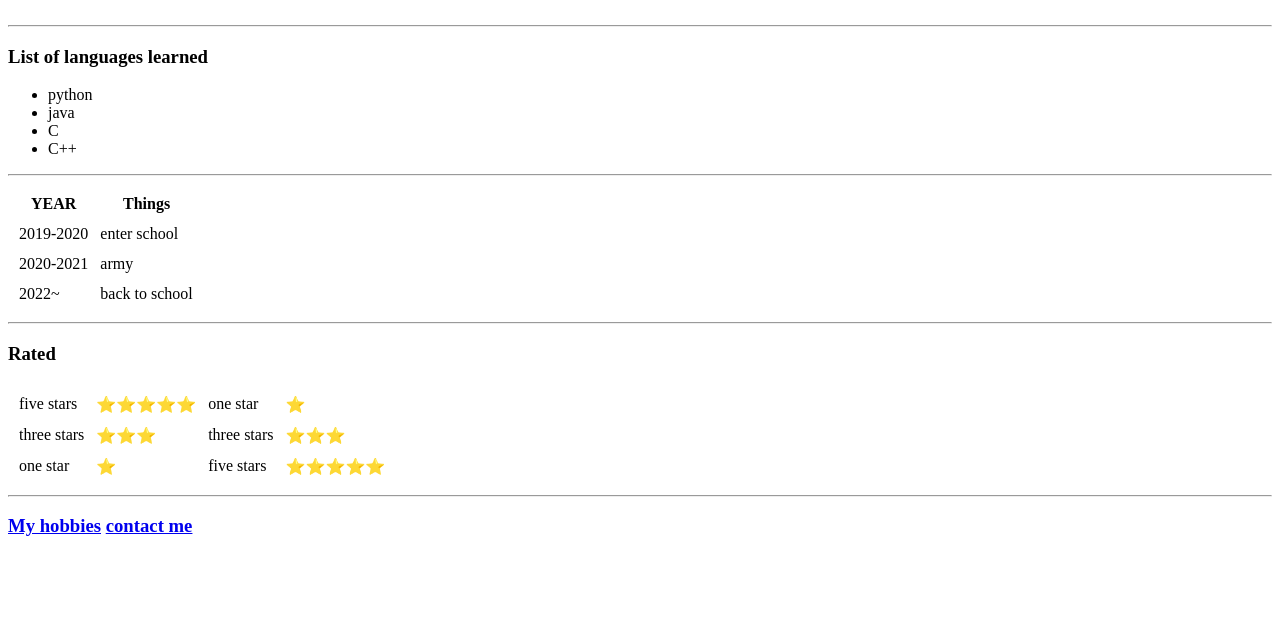
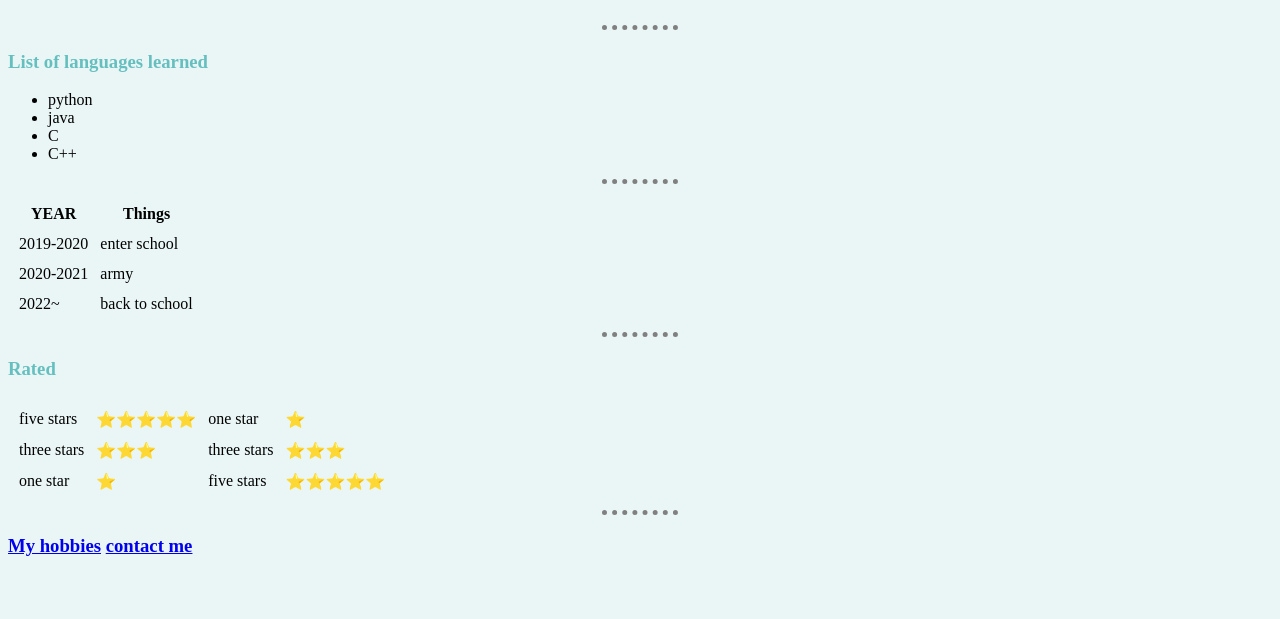
Before and after one commit to gmlwls768/python_learn, a plain HTML site: page Day_041-042-043/index.html in a window 1280 px wide. Shown: the part 181-800 px from the top of the page. Drawn offline with Linux system fonts and the light colour scheme.

Commit message:
python simple practice

```diff
--- a/Day_041-042/index.html
+++ b/Day_041-042-043/index.html
@@ -5,6 +5,20 @@
     <meta http-equiv="X-UA-Compatible" content="IE=edge" />
     <title>ocean's personal sire</title>
     <meta name="viewport" content="width=device-width, initial-scale=1.0" />
+    <link rel="stylesheet" href="styles.css" />
+    <!-- <style>
+      body {
+        background-color: #eaf6f6;
+      }
+      hr {
+        border-style: dotted none none;
+        height: 2px;
+        background-color: #eaf6f6;
+        border-width: 5px;
+        width: 6%;
+        border-color: gray;
+      }
+    </style> -->
   </head>
   <body>
     <table cellspacing="20">
--- /dev/null
+++ b/Day_041-042-043/styles.css
@@ -0,0 +1,16 @@
+
+body {
+  background-color: #eaf6f6;
+}
+hr {
+  border-style: dotted none none;
+  height: 2px;
+  background-color: #eaf6f6;
+  border-width: 5px;
+  width: 6%;
+  border-color: gray;
+}
+
+h1 ,h3{
+    color: #66BFBF;
+}
```
Also changed, not shown: Day_041-042-043/contact.html (renamed from Day_041-042/contact.html, +2 -0 lines), Day_041-042-043/hobbies.html (renamed from Day_041-042/hobbies.html, +2 -0 lines), Day_041-042-043/example1.html (renamed from Day_041-042/example1.html), Day_041-042-043/pop-cat.gif (renamed from Day_041-042/pop-cat.gif).
